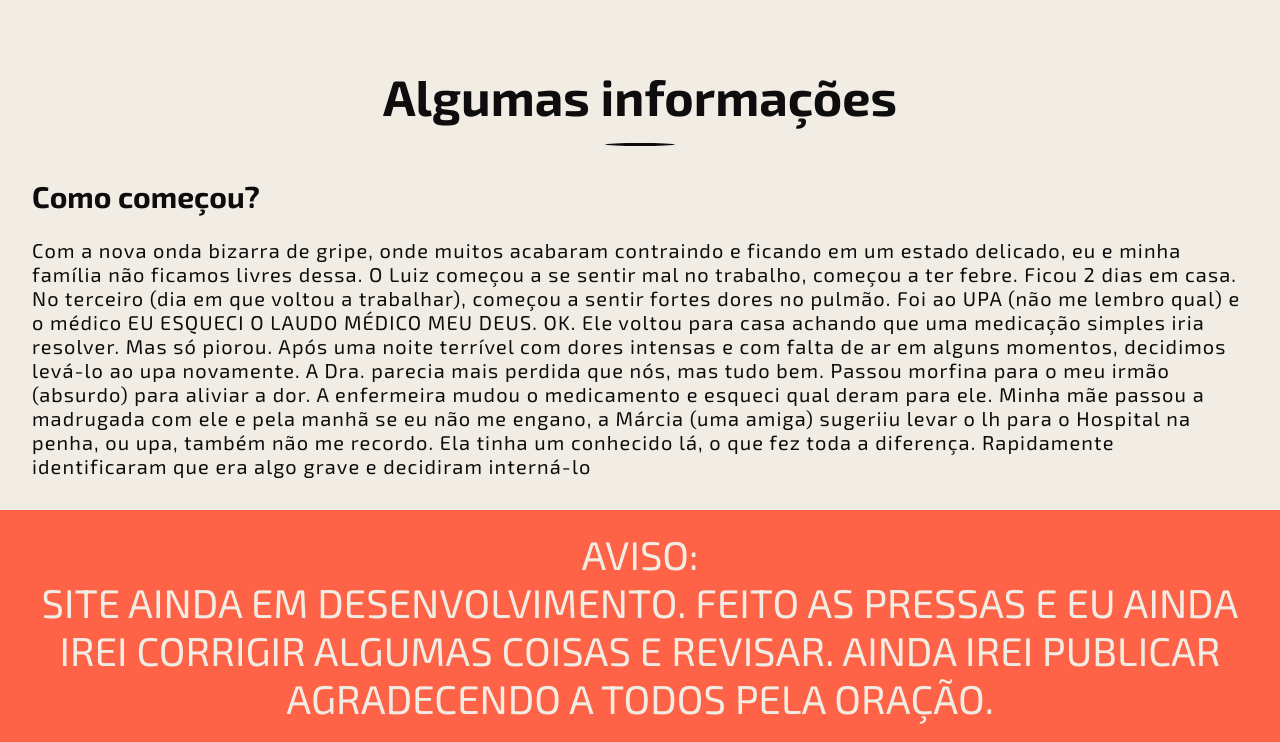
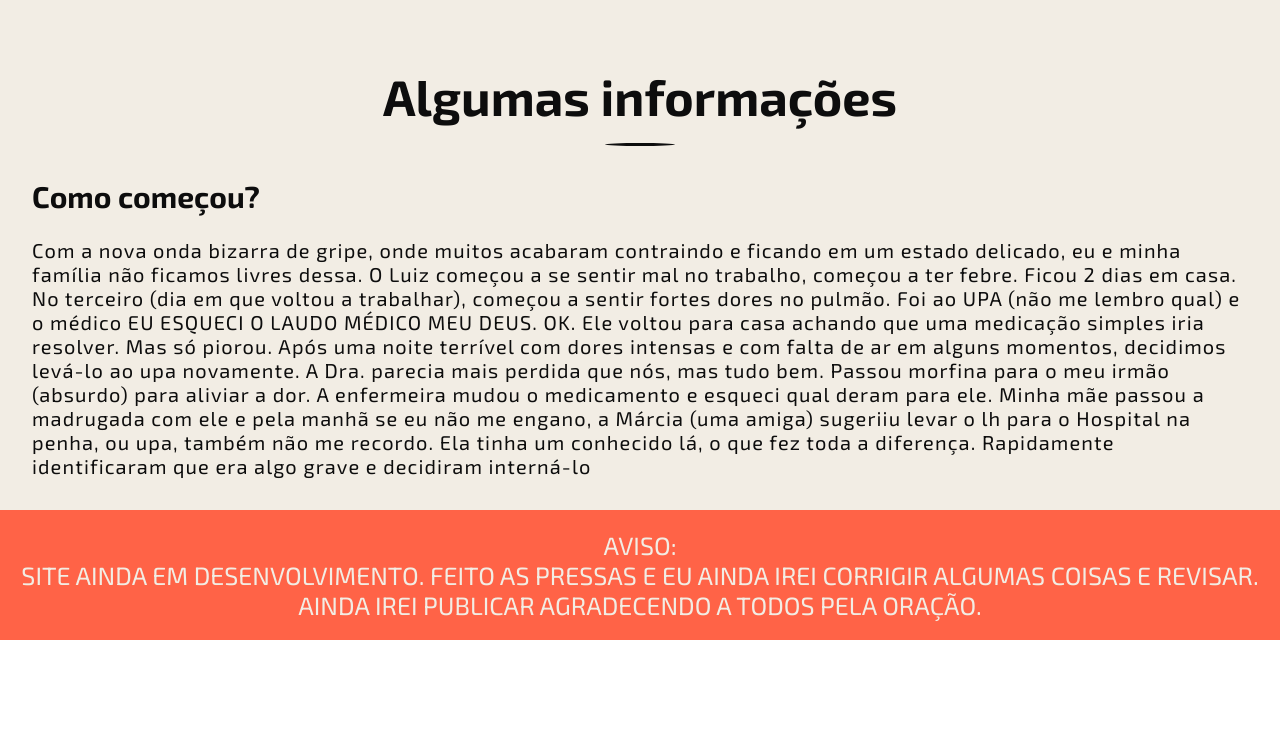
Before and after one commit to juniormrtjy/Central-LH, a plain HTML site: page index.html in a window 1280 px wide. Shown: the part 1566-2308 px from the top of the page. After the commit the page ends 2206 px from the top, so only its background shows below. Drawn offline with Linux system fonts and the light colour scheme.

Commit message:
Update style.css

```diff
--- a/css/style.css
+++ b/css/style.css
@@ -187,7 +187,7 @@
 }
 .aviso {
   text-align: center;
-  font-size: 40px;
+  font-size: 25px;
   background-color: tomato;
   color: #f2ede4;
   padding: 20px;
```
